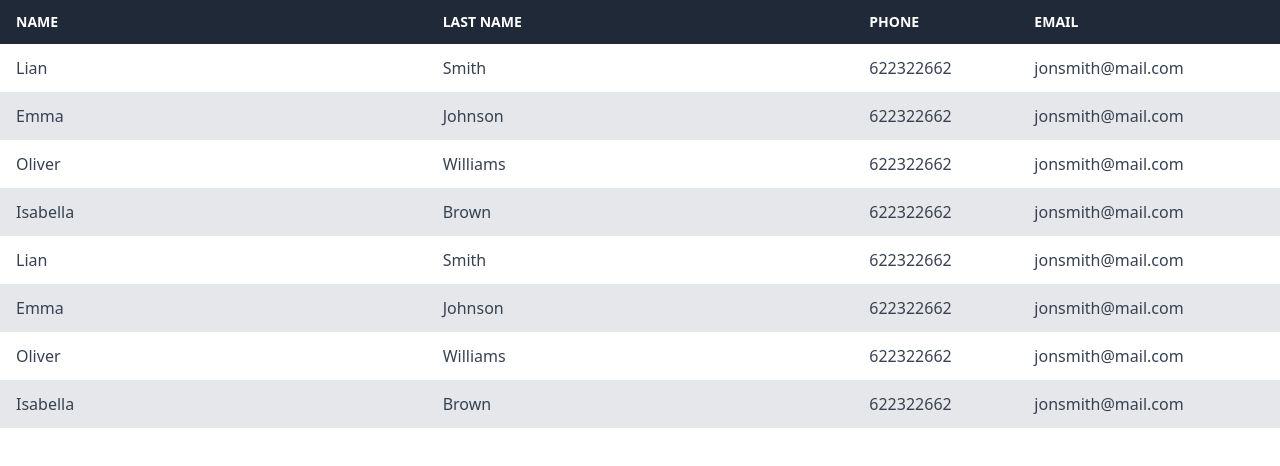
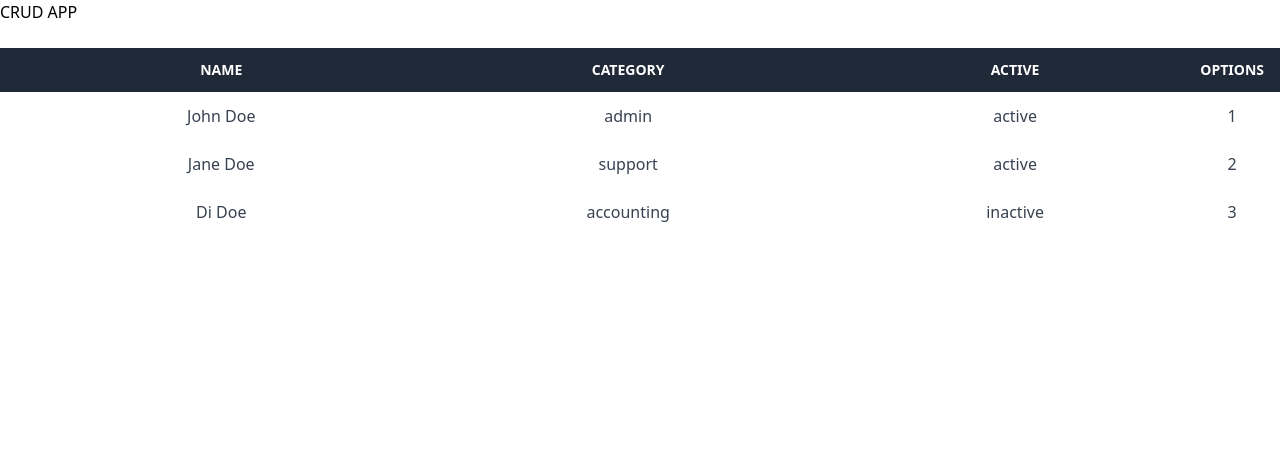
Before and after one commit to rjvillanueva89/crud-app, a Next.js app: page / in a window 1280 px wide. Shown: the top 466 px of the page. Built offline with nearby package versions, Linux system fonts and the light colour scheme; data requests are answered from the project's data file.

Commit message:
- added layout and components dir - added global layout - added table component - updated fetch users data

```diff
--- /dev/null
+++ b/components/table/users.tsx
@@ -0,0 +1,38 @@
+type Props = {
+  data: []
+}
+
+const Users = (Props) => (
+    <table className="w-full bg-white text-center">
+      <thead className="bg-gray-800 text-white">
+        <tr>
+          <th className="py-3 px-4 uppercase font-semibold text-sm w-1"><i className="fa fa-square"></i></th>
+          <th className="py-3 px-4 uppercase font-semibold text-sm">Name</th>
+          <th className="py-3 px-4 uppercase font-semibold text-sm">Category</th>
+          <th className="py-3 px-4 uppercase font-semibold text-sm">Active</th>
+          <th className="py-3 px-4 uppercase font-semibold text-sm w-3">Options</th>
+        </tr>
+      </thead>
+      { !Props.data.length ? (
+        <tbody className="text-gray-700">
+          <tr>
+            <td className="py-3 px-4" colSpan="5">Currently there are no users in the database!</td>
+          </tr>
+        </tbody>
+      ) : (
+        <tbody className="text-gray-700">
+          { Props.data.map((users) => (
+            <tr key={users.id}>
+              <td className="py-3 px-4"><i className="fa fa-square"></i></td>
+              <td className="py-3 px-4">{users.name}</td>
+              <td className="py-3 px-4">{users.category}</td>
+              <td className="py-3 px-4">{users.active ? 'active' : 'inactive'}</td>
+              <td className="py-3 px-4">{users.id}</td>
+            </tr>
+          ))}
+        </tbody>
+      )}
+    </table>
+)
+
+export default Users
--- a/json-server/db.json
+++ b/json-server/db.json
@@ -1,12 +1,13 @@
  {
-  "people": [
-    {"name": "John Doe", "description": "A person of interest.", "category": "high", "active": true },
-    {"name": "Jane Doe", "description": "A person of interest.", "category": "mid", "active": true },
-    {"name": "Di Doe", "description": "A person of musical interest.", "category": "low", "active": false }
+  "users": [
+    {"id": 1, "name": "John Doe", "description": "A person of interest.", "category": "admin", "active": true },
+    {"id": 2, "name": "Jane Doe", "description": "A person of interest.", "category": "support", "active": true },
+    {"id": 3, "name": "Di Doe", "description": "A person of musical interest.", "category": "accounting", "active": false }
   ],
   "category": [
-    {"text": "high"},
-    {"text": "low"},
-    {"text": "mid"}
+    {"text": "admin"},
+    {"text": "accounting"},
+    {"text": "support"},
+    {"text": "employee"}
   ]
 }
--- /dev/null
+++ b/layout/index.tsx
@@ -0,0 +1,28 @@
+import React, { ReactNode } from 'react'
+
+type Props = {
+  children?: ReactNode
+}
+
+const Layout = ({ children }: Props) => (
+  <div id="container" className="bg-gray-100 font-family-karla w-full min-h-screen">
+    <header id="nav" className="flex">
+      <div id="app-title" className="flex-none p-2">
+        <h1 className="font-bold">CRUD APP</h1>
+      </div>
+      <div id="action" className="flex-1 text-right">
+        <button className="px-3 py-2">
+          <i className="fa fa-plus"></i>
+        </button>
+      </div>
+    </header>
+
+    <main id="content">
+      {children}
+    </main>
+
+    <script src="https://cdnjs.cloudflare.com/ajax/libs/font-awesome/5.15.4/js/all.min.js" integrity="sha512-Tn2m0TIpgVyTzzvmxLNuqbSJH3JP8jm+Cy3hvHrW7ndTDcJ1w5mBiksqDBb8GpE2ksktFvDB/ykZ0mDpsZj20w==" crossOrigin="anonymous"></script>
+  </div>
+)
+
+export default Layout
--- a/next.config.js
+++ b/next.config.js
@@ -1,6 +1,10 @@
 /** @type {import('next').NextConfig} */
 const nextConfig = {
   reactStrictMode: true,
+  env: {
+    BASE_URL: process.env.BASE_URL,
+    DB_URL: process.env.DB_URL
+  }
 }
 
 module.exports = nextConfig
--- a/pages/index.tsx
+++ b/pages/index.tsx
@@ -1,11 +1,13 @@
 import type { NextPage } from 'next'
-import { useEffect } from 'react'
+import React, { useState, useEffect } from 'react';
+import Layout from '../layout'
+import UsersTable from '../components/table/users'
 
 const Home: NextPage = () => {
+  const [users, setUsers] = useState([]);
 
-  useEffect(() => {
-    // fetch data from json-server/db.json
-    fetch('http://localhost:3001/people', {
+  const fetchUsers = () => {
+    let result = fetch(process.env.DB_URL + 'users' , {
       method: 'GET',
       headers: {
         'Content-Type': 'application/json',
@@ -13,77 +15,22 @@ const Home: NextPage = () => {
     })
     .then(response => response.json())
     .then(data => {
-      console.log(data);
+      setUsers(data);
     });
+
+    return result;
+  }
+
+  useEffect(() => {
+    if(!users.length) {
+      fetchUsers();
+    }
   });
 
   return (
-    <>
-      <div className="bg-gray-100 font-family-karla w-full">
-        <table className="w-full bg-white">
-          <thead className="bg-gray-800 text-white">
-            <tr>
-              <th className="w-1/3 text-left py-3 px-4 uppercase font-semibold text-sm">Name</th>
-              <th className="w-1/3 text-left py-3 px-4 uppercase font-semibold text-sm">Last name</th>
-              <th className="text-left py-3 px-4 uppercase font-semibold text-sm">Phone</th>
-              <th className="text-left py-3 px-4 uppercase font-semibold text-sm">Email</th>
-            </tr>
-          </thead>
-          <tbody className="text-gray-700">
-            <tr>
-              <td className="w-1/3 text-left py-3 px-4">Lian</td>
-              <td className="w-1/3 text-left py-3 px-4">Smith</td>
-              <td className="text-left py-3 px-4"><a className="hover:text-blue-500" href="tel:622322662">622322662</a></td>
-              <td className="text-left py-3 px-4"><a className="hover:text-blue-500" href="mailto:jonsmith@mail.com">jonsmith@mail.com</a></td>
-            </tr>
-            <tr className="bg-gray-200">
-              <td className="w-1/3 text-left py-3 px-4">Emma</td>
-              <td className="w-1/3 text-left py-3 px-4">Johnson</td>
-              <td className="text-left py-3 px-4"><a className="hover:text-blue-500" href="tel:622322662">622322662</a></td>
-              <td className="text-left py-3 px-4"><a className="hover:text-blue-500" href="mailto:jonsmith@mail.com">jonsmith@mail.com</a></td>
-            </tr>
-            <tr>
-              <td className="w-1/3 text-left py-3 px-4">Oliver</td>
-              <td className="w-1/3 text-left py-3 px-4">Williams</td>
-              <td className="text-left py-3 px-4"><a className="hover:text-blue-500" href="tel:622322662">622322662</a></td>
-              <td className="text-left py-3 px-4"><a className="hover:text-blue-500" href="mailto:jonsmith@mail.com">jonsmith@mail.com</a></td>
-            </tr>
-            <tr className="bg-gray-200">
-              <td className="w-1/3 text-left py-3 px-4">Isabella</td>
-              <td className="w-1/3 text-left py-3 px-4">Brown</td>
-              <td className="text-left py-3 px-4"><a className="hover:text-blue-500" href="tel:622322662">622322662</a></td>
-              <td className="text-left py-3 px-4"><a className="hover:text-blue-500" href="mailto:jonsmith@mail.com">jonsmith@mail.com</a></td>
-            </tr>
-            <tr>
-              <td className="w-1/3 text-left py-3 px-4">Lian</td>
-              <td className="w-1/3 text-left py-3 px-4">Smith</td>
-              <td className="text-left py-3 px-4"><a className="hover:text-blue-500" href="tel:622322662">622322662</a></td>
-              <td className="text-left py-3 px-4"><a className="hover:text-blue-500" href="mailto:jonsmith@mail.com">jonsmith@mail.com</a></td>
-            </tr>
-            <tr className="bg-gray-200">
-              <td className="w-1/3 text-left py-3 px-4">Emma</td>
-              <td className="w-1/3 text-left py-3 px-4">Johnson</td>
-              <td className="text-left py-3 px-4"><a className="hover:text-blue-500" href="tel:622322662">622322662</a></td>
-              <td className="text-left py-3 px-4"><a className="hover:text-blue-500" href="mailto:jonsmith@mail.com">jonsmith@mail.com</a></td>
-            </tr>
-            <tr>
-              <td className="w-1/3 text-left py-3 px-4">Oliver</td>
-              <td className="w-1/3 text-left py-3 px-4">Williams</td>
-              <td className="text-left py-3 px-4"><a className="hover:text-blue-500" href="tel:622322662">622322662</a></td>
-              <td className="text-left py-3 px-4"><a className="hover:text-blue-500" href="mailto:jonsmith@mail.com">jonsmith@mail.com</a></td>
-            </tr>
-            <tr className="bg-gray-200">
-              <td className="w-1/3 text-left py-3 px-4">Isabella</td>
-              <td className="w-1/3 text-left py-3 px-4">Brown</td>
-              <td className="text-left py-3 px-4"><a className="hover:text-blue-500" href="tel:622322662">622322662</a></td>
-              <td className="text-left py-3 px-4"><a className="hover:text-blue-500" href="mailto:jonsmith@mail.com">jonsmith@mail.com</a></td>
-            </tr>
-          </tbody>
-        </table>
-
-        <script src="https://cdnjs.cloudflare.com/ajax/libs/font-awesome/5.13.0/js/all.min.js" integrity="sha256-KzZiKy0DWYsnwMF+X1DvQngQ2/FxF7MF3Ff72XcpuPs=" crossOrigin="anonymous"></script>
-      </div>
-    </>
+    <Layout>
+      <UsersTable data={users} />
+    </Layout>
   )
 }
 
```
Also changed, not shown: 1 other file (tests, documents, lock files or other folders).
